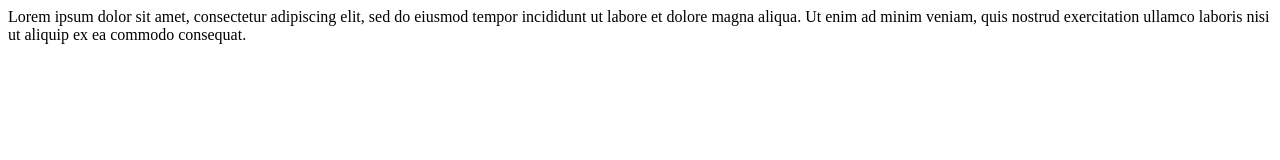
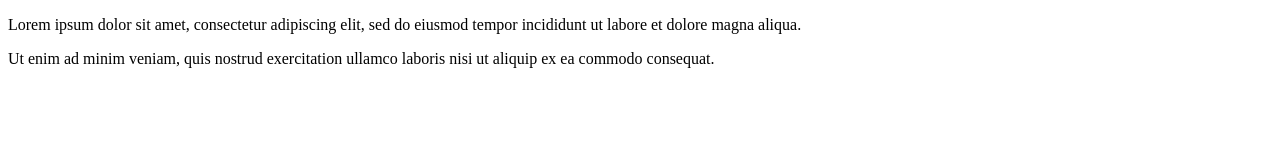
Before and after one commit to Mr615-TN/The_Odin_Project, a plain HTML site: page html-boilerplate/index.html in a window 1280 px wide. Drawn offline with Linux system fonts and the light colour scheme.

Commit message:
adding paragraphs

```diff
--- a/html-boilerplate/index.html
+++ b/html-boilerplate/index.html
@@ -6,8 +6,9 @@
     </head>
 
     <body>
-        Lorem ipsum dolor sit amet, consectetur adipiscing elit, sed do eiusmod tempor incididunt ut labore et dolore magna aliqua.
+        <p>Lorem ipsum dolor sit amet, consectetur adipiscing elit, sed do eiusmod tempor incididunt ut labore et dolore magna aliqua. </p>
 
-        Ut enim ad minim veniam, quis nostrud exercitation ullamco laboris nisi ut aliquip ex ea commodo consequat.
+        <p> Ut enim ad minim veniam, quis nostrud exercitation ullamco laboris nisi ut aliquip ex ea commodo consequat.
+        </p>
     </body>
 </html>
```
